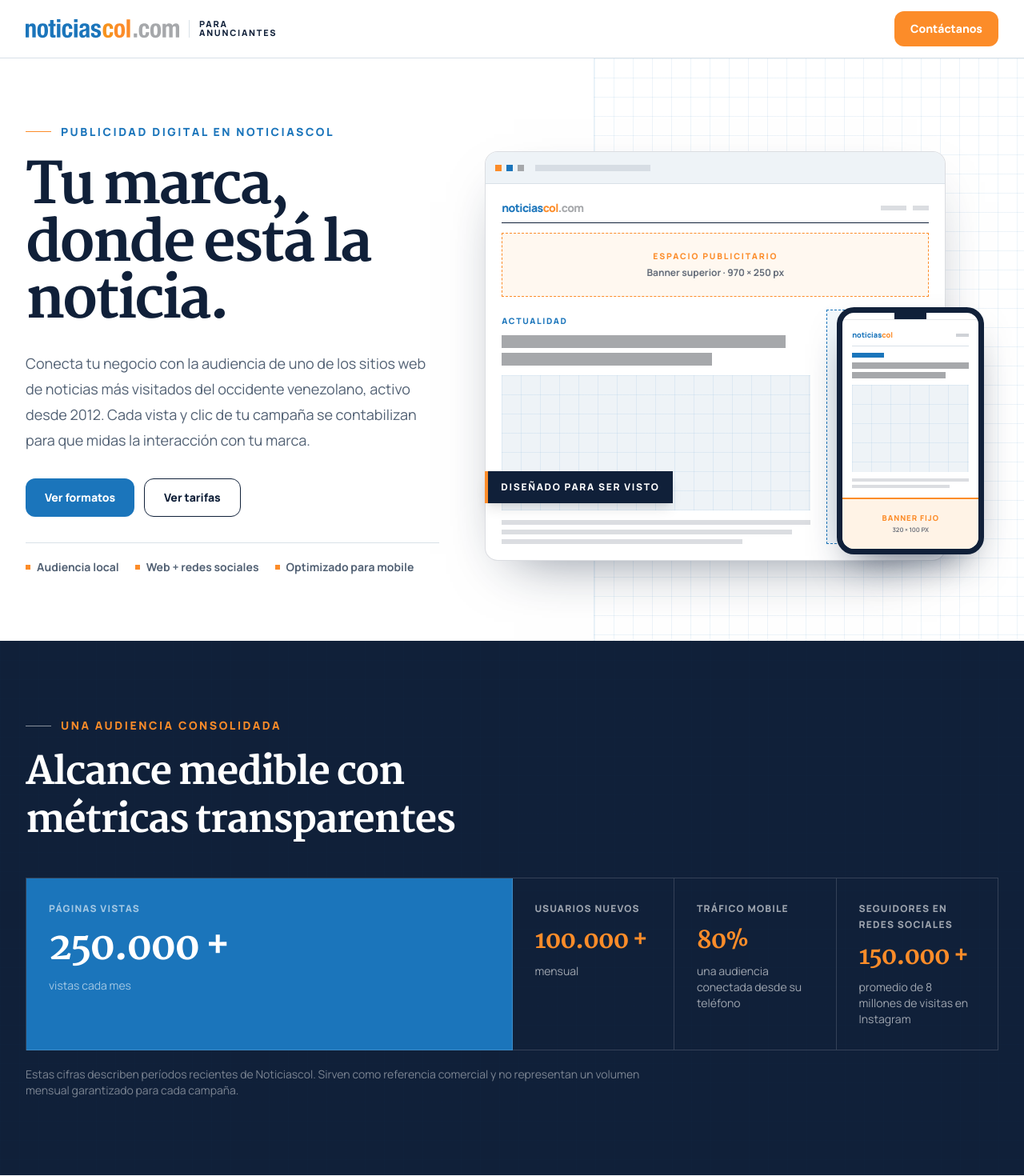
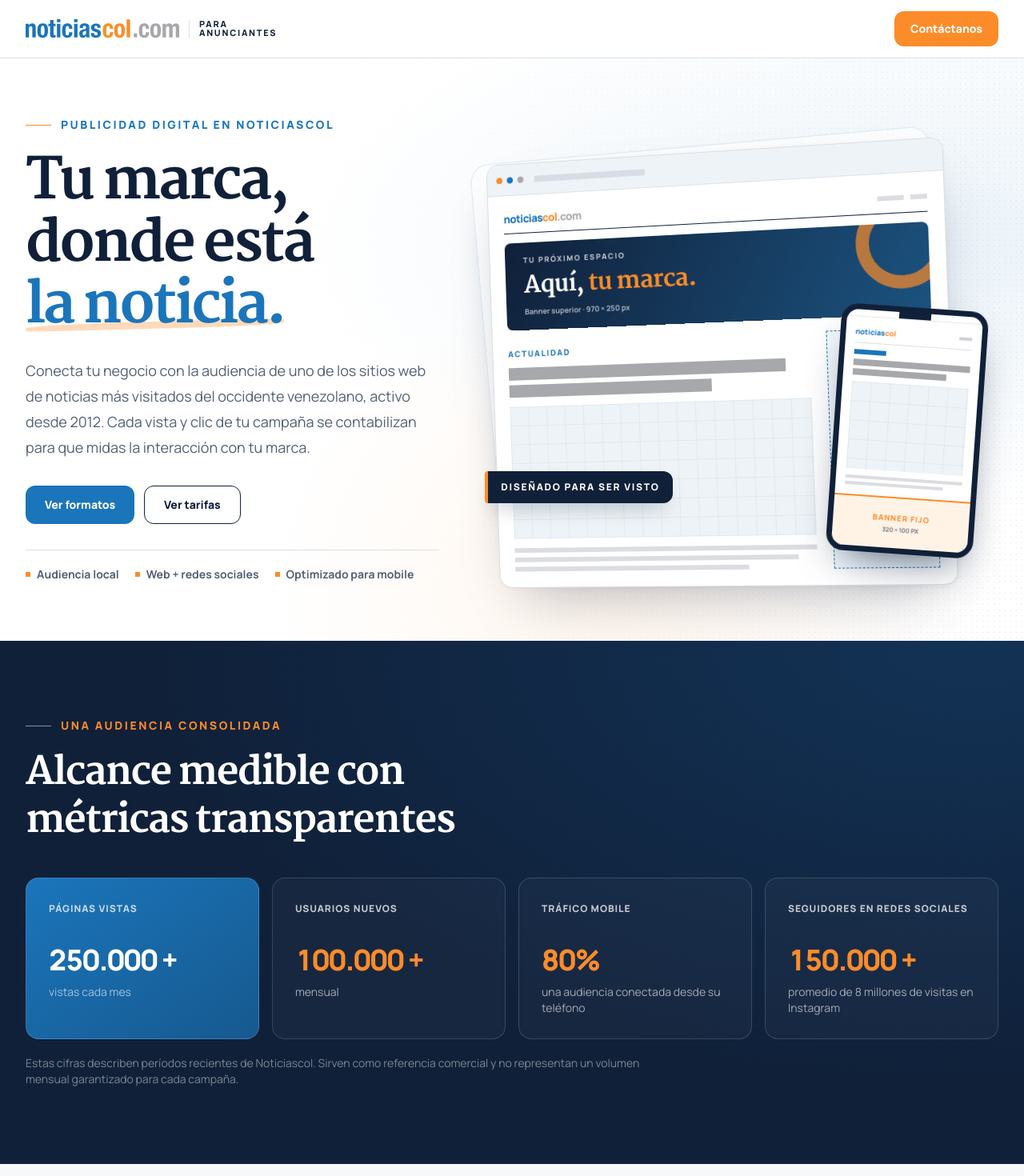
Before and after one commit to antekera/ncol-landings, a Next.js app in the folder apps/anunciantes/: page / in a window 1280 px wide. Shown: the top 1470 px of the page at 80% size. Built offline with nearby package versions, Linux system fonts and the light colour scheme; no server answers.

Commit message:
feat: refine advertisers landing editorial visuals

```diff
--- a/apps/anunciantes/src/components/sections/ad-formats.tsx
+++ b/apps/anunciantes/src/components/sections/ad-formats.tsx
@@ -2,6 +2,7 @@
 import { VisibilityBadge } from "@/components/ui/visibility-badge";
 import { ADVERTISING_FORMATS } from "@/data/advertising";
 import { AdDemoButton } from "@/components/demo/ad-demo";
+import styles from "./commercial-surfaces.module.css";
 
 export function AdFormats() {
   return (
@@ -30,9 +31,9 @@
               key={format.id}
               id={`formato-${format.id}`}
               data-reveal
-              className={`relative overflow-hidden rounded-2xl border p-4 shadow-[0_18px_42px_-38px_rgba(16,32,57,0.7)] sm:p-5 ${
+              className={`${styles.formatCard} relative overflow-hidden rounded-2xl border p-4 sm:p-5 ${
                 format.recommended
-                  ? "border-brand-navy bg-brand-navy text-white"
+                  ? `${styles.formatRecommended} border-brand-navy text-white`
                   : "border-border bg-surface"
               }`}
             >
--- a/apps/anunciantes/src/components/sections/audience-stats.tsx
+++ b/apps/anunciantes/src/components/sections/audience-stats.tsx
@@ -1,13 +1,14 @@
 import { SectionHeading } from "@/components/ui/section-heading";
 import { StatCounter } from "@/components/ui/stat-counter";
 import { AUDIENCE_STATS } from "@/data/stats";
+import styles from "./commercial-surfaces.module.css";
 
 export function AudienceStats() {
   return (
     <section
       id="audiencia"
       aria-labelledby="audiencia-title"
-      className="relative isolate overflow-hidden bg-brand-navy py-20 text-white sm:py-24"
+      className={`${styles.darkSurface} relative isolate overflow-hidden py-20 text-white sm:py-24`}
     >
       <div className="pointer-events-none absolute inset-0 -z-10 opacity-20 editorial-grid" />
       <div className="mx-auto max-w-7xl px-5 sm:px-6 lg:px-8">
@@ -22,25 +23,25 @@
           </div>
         </div>
 
-        <dl className="mt-10 grid grid-cols-2 border-t border-l border-white/15 lg:grid-cols-12">
+        <dl className="mt-10 grid auto-rows-fr grid-cols-2 gap-3 sm:gap-4 lg:grid-cols-4">
           {AUDIENCE_STATS.map((stat) => (
             <div
               key={stat.label}
               data-reveal
-              className={`border-r border-b border-white/15 p-4 sm:p-6 lg:p-7 ${
+              className={`${styles.stat} rounded-2xl border border-white/15 p-4 sm:p-6 lg:p-7 ${
                 stat.featured
-                  ? "col-span-1 bg-brand-blue lg:col-span-6"
-                  : "col-span-1 lg:col-span-2"
+                  ? styles.statFeatured
+                  : ""
               }`}
             >
-              <dt className="text-xs leading-5 font-extrabold tracking-[0.1em] text-white/60 uppercase">
+              <dt className="min-h-10 text-[0.65rem] leading-5 font-extrabold tracking-[0.08em] text-white/75 uppercase sm:text-xs">
                 {stat.label}
               </dt>
               <dd
-                className={`mt-4 font-serif leading-none font-extrabold tracking-[-0.04em] ${
+                className={`mt-4 font-sans text-xl leading-none font-extrabold tracking-[-0.04em] whitespace-nowrap min-[375px]:text-2xl sm:text-4xl lg:text-3xl xl:text-4xl ${
                   stat.featured
-                    ? "text-3xl text-white sm:text-5xl"
-                    : "text-2xl text-brand-orange sm:text-3xl"
+                    ? "text-white"
+                    : "text-brand-orange"
                 }`}
               >
                 <StatCounter
--- a/apps/anunciantes/src/components/sections/benefits.tsx
+++ b/apps/anunciantes/src/components/sections/benefits.tsx
@@ -1,6 +1,7 @@
 import { SectionHeading } from "@/components/ui/section-heading";
 import { BenefitIcon } from "@/components/ui/benefit-icon";
 import { COMMERCIAL_BENEFITS } from "@/data/benefits";
+import styles from "./commercial-surfaces.module.css";
 
 export function Benefits() {
   return (
@@ -24,9 +25,9 @@
             <li
               key={benefit.title}
               data-reveal
-              className="grid grid-cols-[3.25rem_1fr] gap-4 border-t border-brand-navy/20 py-6 sm:py-8"
+              className={`${styles.benefit} grid grid-cols-[3.25rem_1fr] gap-4 border-t border-brand-navy/15 py-6 sm:py-8`}
             >
-              <span className="grid size-11 place-items-center rounded-xl border border-brand-blue/20 bg-brand-blue/8 text-brand-blue">
+              <span className={`${styles.benefitIcon} grid size-11 place-items-center rounded-xl border border-brand-blue/20 bg-brand-blue/8 text-brand-blue`}>
                 <BenefitIcon name={benefit.icon} className="size-5" />
               </span>
               <div>
--- /dev/null
+++ b/apps/anunciantes/src/components/sections/commercial-surfaces.module.css
@@ -0,0 +1,176 @@
+.hero {
+  background:
+    radial-gradient(ellipse at 90% 32%, rgb(27 117 187 / 9%), transparent 48%),
+    radial-gradient(ellipse at 60% 90%, rgb(252 140 41 / 8%), transparent 40%),
+    var(--surface);
+}
+
+.hero::before {
+  position: absolute;
+  inset: 0;
+  z-index: -1;
+  content: "";
+  pointer-events: none;
+  background-image: radial-gradient(rgb(16 32 57 / 12%) 0.6px, transparent 0.6px);
+  background-size: 7px 7px;
+  mask-image: linear-gradient(90deg, transparent 30%, #000);
+}
+
+.headline {
+  text-wrap: balance;
+}
+
+.headlineAccent {
+  position: relative;
+  display: inline-block;
+  isolation: isolate;
+  color: var(--brand-blue);
+}
+
+.headlineAccent::after {
+  position: absolute;
+  right: 0;
+  bottom: 0.1em;
+  left: 0;
+  z-index: -1;
+  height: 0.13em;
+  border-radius: 50% 20% 40% 15%;
+  background: rgb(252 140 41 / 32%);
+  content: "";
+  transform: rotate(-1.5deg);
+  transform-origin: left;
+}
+
+.showcase::before {
+  position: absolute;
+  inset: 1rem 1.5rem 4rem 0.5rem;
+  content: "";
+  border: 1px solid rgb(27 117 187 / 14%);
+  border-radius: 1.5rem;
+  background: rgb(255 255 255 / 65%);
+  transform: rotate(-5deg);
+  box-shadow: 0 24px 60px -40px rgb(16 32 57 / 35%);
+}
+
+.desktopFrame {
+  box-shadow: 0 32px 70px -32px rgb(16 32 57 / 35%), 0 2px 8px rgb(16 32 57 / 4%);
+}
+
+.creative {
+  position: relative;
+  overflow: hidden;
+  background: linear-gradient(115deg, #102039, #1b527f);
+}
+
+.creative::after {
+  position: absolute;
+  top: -2rem;
+  right: -1.5rem;
+  width: 7rem;
+  height: 7rem;
+  border: 1rem solid rgb(252 140 41 / 70%);
+  border-radius: 50%;
+  content: "";
+  pointer-events: none;
+}
+
+.phone {
+  transform: rotate(4deg);
+}
+
+.caption {
+  border-radius: 0.25rem 0.75rem 0.75rem 0.25rem;
+  box-shadow: 0 12px 28px -12px rgb(16 32 57 / 40%);
+}
+
+.darkSurface {
+  background:
+    radial-gradient(ellipse at 95% 0, rgb(27 117 187 / 22%), transparent 60%),
+    var(--brand-navy);
+}
+
+.stat {
+  position: relative;
+  background: rgb(255 255 255 / 3%);
+}
+
+.statFeatured {
+  background: linear-gradient(145deg, #1b75bb, #16598f);
+}
+
+.stat dd {
+  font-variant-numeric: tabular-nums;
+}
+
+.report {
+  background: linear-gradient(145deg, #1d3a5d, #132740 70%);
+  box-shadow: inset 0 1px 0 rgb(255 255 255 / 12%), 0 30px 70px -35px rgb(0 0 0 / 65%);
+}
+
+.chartBar {
+  transform-origin: bottom;
+}
+
+.formatCard {
+  box-shadow: 0 8px 28px -22px rgb(16 32 57 / 30%);
+  transition: border-color 240ms ease, box-shadow 240ms ease;
+}
+
+.formatRecommended {
+  background: radial-gradient(ellipse at 100% 0, #234f76, transparent 75%), var(--brand-navy);
+}
+
+.benefitIcon {
+  box-shadow: inset 0 1px 0 rgb(255 255 255 / 80%);
+  transition: background-color 240ms ease, color 240ms ease;
+}
+
+@media (hover: hover) and (pointer: fine) {
+  .formatCard:hover {
+    border-color: var(--brand-blue);
+    box-shadow: 0 16px 40px -24px rgb(27 117 187 / 30%);
+  }
+
+  .formatRecommended:hover {
+    border-color: var(--brand-orange);
+  }
+
+  .benefit:hover .benefitIcon {
+    color: white;
+    background: var(--brand-blue);
+  }
+}
+
+@media (width >= 1024px) {
+  .desktopFrame {
+    transform: perspective(1200px) rotateY(-7deg) rotateZ(-2deg);
+  }
+
+  .showcase::before {
+    inset: 0 3rem 2.5rem 0;
+  }
+}
+
+@media (prefers-reduced-motion: no-preference) {
+  .headlineAccent::after {
+    animation: underline-in 700ms 500ms both;
+  }
+
+  :global([data-revealed="true"]) .chartBar {
+    animation: chart-in 800ms cubic-bezier(0.22, 1, 0.36, 1) both;
+  }
+
+  .chartBar:nth-child(2n) { animation-delay: 80ms; }
+  .chartBar:nth-child(3n) { animation-delay: 160ms; }
+  .chartBar:nth-child(5n) { animation-delay: 240ms; }
+}
+
+@keyframes underline-in {
+  from { transform: rotate(-1.5deg) scaleX(0); }
+  to { transform: rotate(-1.5deg) scaleX(1); }
+}
+
+@keyframes chart-in {
+  from { transform: scaleY(0.08); }
+  to { transform: scaleY(1); }
+}
--- a/apps/anunciantes/src/components/sections/hero.tsx
+++ b/apps/anunciantes/src/components/sections/hero.tsx
@@ -1,16 +1,18 @@
+
+import styles from "./commercial-surfaces.module.css";
 
 function AdPlacementShowcase() {
   return (
     <div
-      className="relative mx-auto min-h-[25rem] w-full max-w-[39rem] sm:min-h-[32rem]"
+      className={`${styles.showcase} relative mx-auto min-h-[25rem] w-full max-w-[39rem] sm:min-h-[32rem]`}
       aria-label="Representación de anuncios dentro de una noticia de Noticiascol"
       role="img"
     >
-      <div className="absolute top-2 right-1 left-0 overflow-hidden rounded-2xl border border-brand-navy/15 bg-surface shadow-[0_28px_70px_-36px_rgba(16,32,57,0.6)] sm:right-12">
+      <div className={`${styles.desktopFrame} absolute top-2 right-1 left-0 overflow-hidden rounded-2xl border border-brand-navy/15 bg-surface sm:right-12`}>
         <div className="flex h-8 items-center gap-1.5 border-b border-border bg-surface-muted px-3 sm:h-10">
-          <span className="size-2 bg-brand-orange" />
-          <span className="size-2 bg-brand-blue" />
-          <span className="size-2 bg-brand-gray" />
+          <span className="size-2 rounded-full bg-brand-orange" />
+          <span className="size-2 rounded-full bg-brand-blue" />
+          <span className="size-2 rounded-full bg-brand-gray" />
           <span className="ml-2 h-2 w-24 bg-brand-navy/10 sm:w-36" />
         </div>
 
@@ -26,12 +28,15 @@
             </div>
           </div>
 
-          <div className="mt-3 grid min-h-14 place-items-center border border-dashed border-brand-orange bg-[#fff8f0] px-3 text-center sm:min-h-20">
-            <div>
-              <span className="block text-[0.55rem] font-extrabold tracking-[0.18em] text-brand-orange uppercase sm:text-[0.65rem]">
-                Espacio publicitario
+          <div className={`${styles.creative} mt-3 flex min-h-20 items-center rounded-lg px-4 py-3 sm:min-h-28 sm:px-6`}>
+            <div className="relative z-10">
+              <span className="block text-[0.5rem] font-extrabold tracking-[0.18em] text-white/75 uppercase sm:text-[0.6rem]">
+                Tu próximo espacio
               </span>
-              <span className="mt-1 block text-[0.55rem] font-bold text-brand-navy/65 sm:text-xs">
+              <span className="mt-2 block font-serif text-lg font-extrabold tracking-tight text-white sm:text-3xl">
+                Aquí, <span className="text-brand-orange">tu marca.</span>
+              </span>
+              <span className="mt-2 block text-[0.5rem] font-bold text-white/65 sm:text-[0.6rem]">
                 Banner superior · 970 × 250 px
               </span>
             </div>
@@ -65,7 +70,7 @@
         </div>
       </div>
 
-      <div className="absolute right-0 bottom-0 w-[42%] min-w-[8.25rem] max-w-[11.5rem] overflow-hidden rounded-[1.35rem] border-[0.35rem] border-brand-navy bg-surface shadow-[0_24px_52px_-22px_rgba(16,32,57,0.75)] sm:border-[0.45rem]">
+      <div className={`${styles.phone} absolute right-1 bottom-0 w-[42%] min-w-[8.25rem] max-w-[11.5rem] overflow-hidden rounded-[1.35rem] border-[0.35rem] border-brand-navy bg-surface shadow-[0_24px_52px_-22px_rgba(16,32,57,0.75)] sm:border-[0.45rem]`}>
         <div className="mx-auto h-1.5 w-8 bg-brand-navy sm:h-2 sm:w-10" />
         <div className="border-t border-brand-navy/10 p-2 sm:p-3">
           <div className="flex items-center justify-between border-b border-border pb-1.5">
@@ -93,7 +98,7 @@
         </div>
       </div>
 
-      <div className="absolute bottom-9 left-0 border-l-4 border-brand-orange bg-brand-navy px-3 py-2 text-[0.58rem] font-extrabold tracking-[0.14em] text-white uppercase shadow-lg sm:bottom-16 sm:px-4 sm:py-3 sm:text-xs">
+      <div className={`${styles.caption} absolute bottom-9 left-0 border-l-4 border-brand-orange bg-brand-navy px-3 py-2 text-[0.58rem] font-extrabold tracking-[0.14em] text-white uppercase sm:bottom-16 sm:px-4 sm:py-3 sm:text-xs`}>
         Diseñado para ser visto
       </div>
     </div>
@@ -102,16 +107,15 @@
 
 export function Hero() {
   return (
-    <section id="inicio" className="relative isolate overflow-hidden bg-surface">
-      <div className="pointer-events-none absolute inset-y-0 right-0 -z-10 hidden w-[42%] border-l border-brand-blue/10 editorial-grid lg:block" />
+    <section id="inicio" className={`${styles.hero} relative isolate overflow-hidden`}>
       <div className="mx-auto grid min-h-[calc(100dvh-4rem)] max-w-7xl items-center gap-12 px-5 py-14 sm:px-6 sm:py-20 lg:min-h-[calc(100dvh-4.5rem)] lg:grid-cols-[0.88fr_1.12fr] lg:gap-10 lg:px-8 lg:py-16">
         <div className="max-w-2xl">
           <p className="flex items-center gap-3 text-xs font-extrabold tracking-[0.18em] text-brand-blue uppercase sm:text-sm" data-hero-step="2">
             <span className="h-px w-8 bg-brand-orange" aria-hidden="true" />
             Publicidad digital en Noticiascol
           </p>
-          <h1 className="mt-6 max-w-[12ch] font-serif text-[2.65rem] leading-[1.02] font-extrabold tracking-[-0.045em] text-brand-navy min-[375px]:text-5xl sm:text-6xl lg:text-[4.4rem]" data-hero-step="1">
-            Tu marca, donde está la noticia.
+          <h1 className={`${styles.headline} mt-6 max-w-[12ch] font-serif text-[2.65rem] leading-[1.1] font-extrabold tracking-[-0.045em] text-brand-navy min-[375px]:text-5xl sm:text-6xl lg:text-[4.4rem]`} data-hero-step="1">
+            Tu marca, donde está <span className={styles.headlineAccent}>la noticia.</span>
           </h1>
           <p className="mt-6 max-w-xl text-base leading-7 text-muted-foreground sm:text-lg sm:leading-8" data-hero-step="3">
             Conecta tu negocio con la audiencia de uno de los sitios web de
--- a/apps/anunciantes/src/components/ui/section-heading.tsx
+++ b/apps/anunciantes/src/components/ui/section-heading.tsx
@@ -30,7 +30,7 @@
       </p>
       <h2
         id={titleId}
-        className={`mt-5 font-serif text-3xl leading-tight font-extrabold tracking-[-0.035em] sm:text-5xl ${
+        className={`mt-5 font-serif text-3xl leading-tight font-extrabold tracking-[-0.035em] text-balance sm:text-5xl ${
           inverted ? "text-white" : "text-brand-navy"
         }`}
       >
```
Also changed, not shown: apps/anunciantes/src/components/sections/campaign-transparency.tsx (+4 -3 lines).
